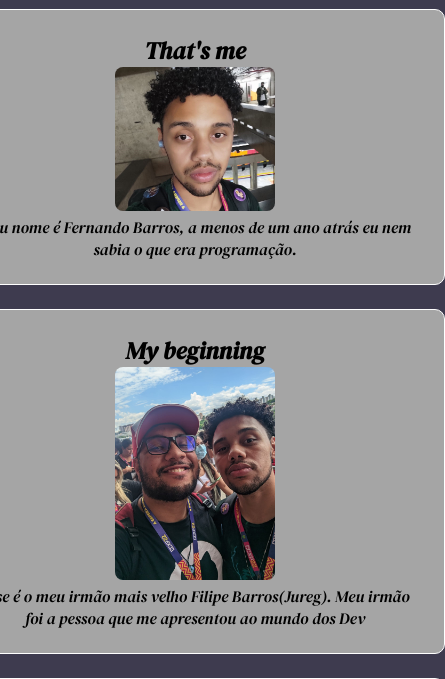
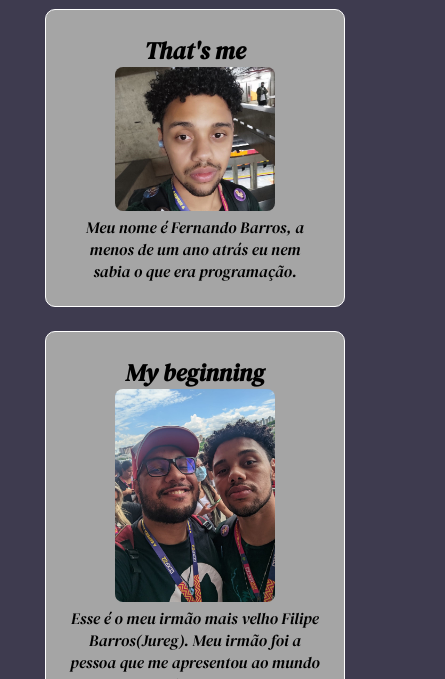
Before and after one commit to Fernando0012/Desafio-HTML, a plain HTML site: page Myblog.html in a window 390 px wide. Shown: the part 165-844 px from the top of the page, 445 px wide, since content can reach past the window. Drawn offline with Linux system fonts and the light colour scheme; files whose address does not match are found by name.

Commit message:
add media queries

```diff
--- a/Style/myblog.css
+++ b/Style/myblog.css
@@ -89,3 +89,20 @@ footer .icon:hover{
     border: 1.5px solid white;
   background:  rgba(255, 255, 255, 0.2);
 }
+
+
+@media (max-width: 768px){
+    .post article,
+    #about article{
+    margin-top: 12px;
+    margin-bottom: 12px;
+    padding: 24px;
+
+    width: 300px;
+
+    border: 1px solid rgb(255, 255, 255);
+    border-radius: 10px;
+    background:  #a5a5a5;
+    color: #000000;
+}
+}
```
